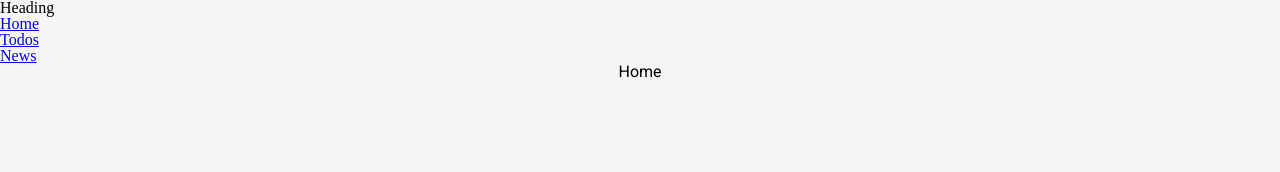
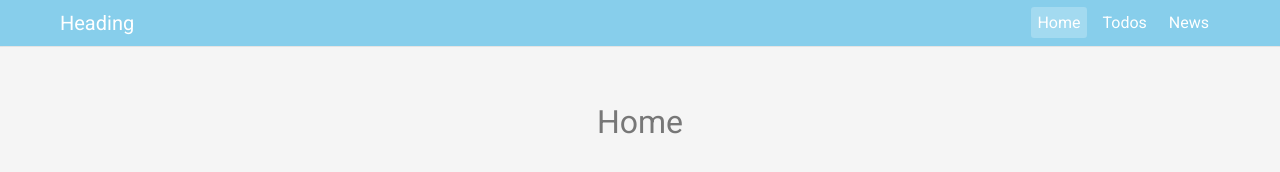
Before and after one commit to yvonne11yuting/ironman_2019, a React app: page / in a window 1280 px wide. Built offline with nearby package versions, Linux system fonts and the light colour scheme.

Commit message:
modify styles

```diff
--- a/src/styles/index.scss
+++ b/src/styles/index.scss
@@ -1,9 +1,49 @@
 @import './reset.scss';
 $mainColor: skyblue;
 $defaultColor: #777;
+$defaultBackground: #f5f5f5;
 
 body {
   background: #f5f5f5;
+  font-family: 'Roboto', sans-serif;
+}
+
+.header {
+  display: flex;
+  justify-content: space-between;
+  background: $mainColor;
+  color: #fff;
+  align-items: center;
+  padding: 10px 60px;
+  box-shadow: 0px 0px 1px #0000006e;
+  margin-bottom: 20px;
+}
+
+.header-heading {
+  font-size: 20px;
+}
+
+.header-nav-list {
+  display: flex;
+  justify-content: space-between;
+}
+
+.header-nav-list-item {
+  margin: 5px;
+}
+
+.list-item-anchor {
+  padding: 6px;
+  border-radius: 3px;
+  text-decoration: none;
+  color: #fff;
+  &:hover {
+    background: #ffffff3b;
+  }
+}
+
+.list-item-anchor-active {
+  background: #ffffff3b;
 }
 
 .main {
@@ -12,7 +52,12 @@ body {
   display: flex;
   align-items: center;
   flex-direction: column;
-  font-family: 'Roboto', sans-serif;
+}
+
+.main-no-content {
+  font-size: 32px;
+  margin:60px auto;
+  color: $defaultColor;
 }
 
 .title {
```
